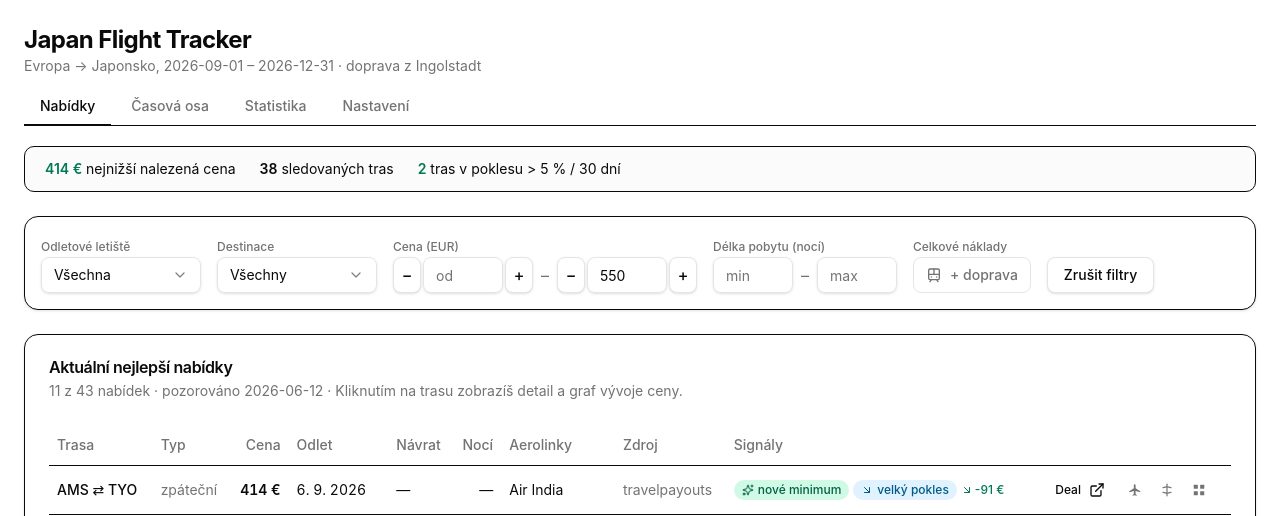
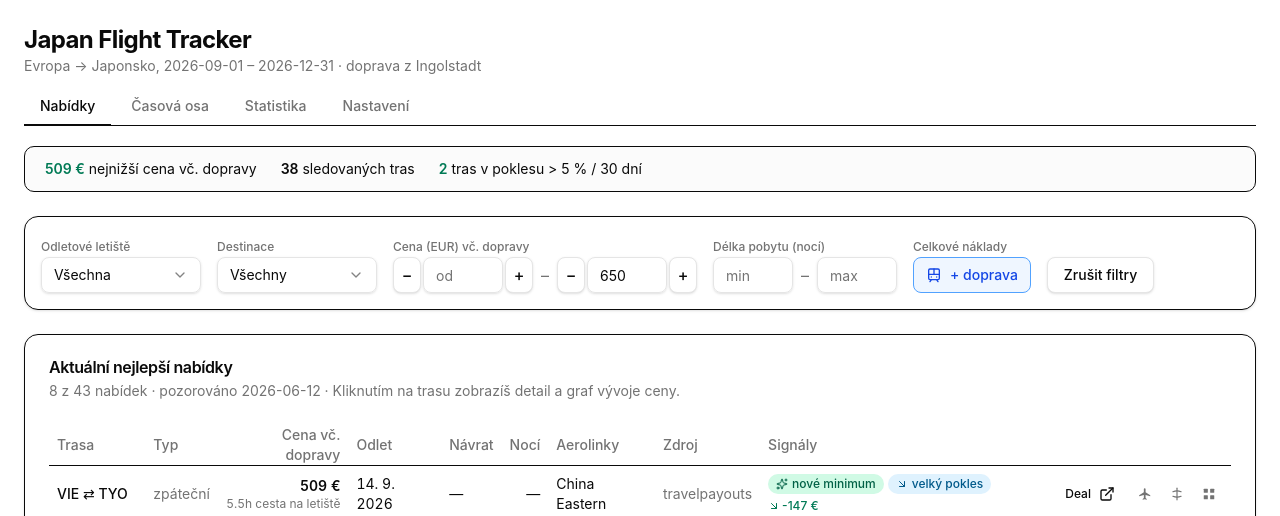
Before and after one commit to MedniLedved/flight-watcher, a React (Vite) app in the folder web/: page / in a window 1280 px wide. Shown: the top 516 px of the page. Built offline with nearby package versions, Linux system fonts and the light colour scheme; the HTML template or start-up script is replaced by a standard one.

Commit message:
dashboard: výchozí stav filtrů a swimlanes je včetně dopravy
Přepínač 'včetně dopravy' je nyní zapnutý při prvním načtení stránky
v sekci Aktuální nejlepší nabídky i v SwimlanesView. Výchozí priceMax
upraven z 550 na 650 EUR, aby odpovídal cenám s dopravou.

```diff
--- a/web/src/components/FilterBar.tsx
+++ b/web/src/components/FilterBar.tsx
@@ -29,7 +29,7 @@ export const EMPTY_FILTERS: OfferFilters = {
   origin: ALL,
   destination: ALL,
   priceMin: "",
-  priceMax: "550",
+  priceMax: "650",
   nightsMin: "",
   nightsMax: "",
 };
--- a/web/src/components/SwimlanesView.tsx
+++ b/web/src/components/SwimlanesView.tsx
@@ -79,7 +79,7 @@ interface Props {
 
 export function SwimlanesView({ latest, agentConfig, onSelectRoute }: Props) {
   const [selected, setSelected] = useState<LatestOffer | null>(null);
-  const [includeTransport, setIncludeTransport] = useState(false);
+  const [includeTransport, setIncludeTransport] = useState(true);
 
   const offers = latest ?? [];
   const dealMax = agentConfig?.alertThresholds?.dealMaxEur ?? DEAL_THRESHOLD_DEFAULT;
--- a/web/src/pages/HomePage.tsx
+++ b/web/src/pages/HomePage.tsx
@@ -72,7 +72,7 @@ function SummaryBar({
 
 export function HomePage({ latest, stats, agentConfig, loading, error, onSelectRoute }: Props) {
   const [filters, setFilters] = useState<OfferFilters>(EMPTY_FILTERS);
-  const [includeTransport, setIncludeTransport] = useState(false);
+  const [includeTransport, setIncludeTransport] = useState(true);
 
   const handleToggleTransport = (v: boolean) => {
     setIncludeTransport(v);
```
